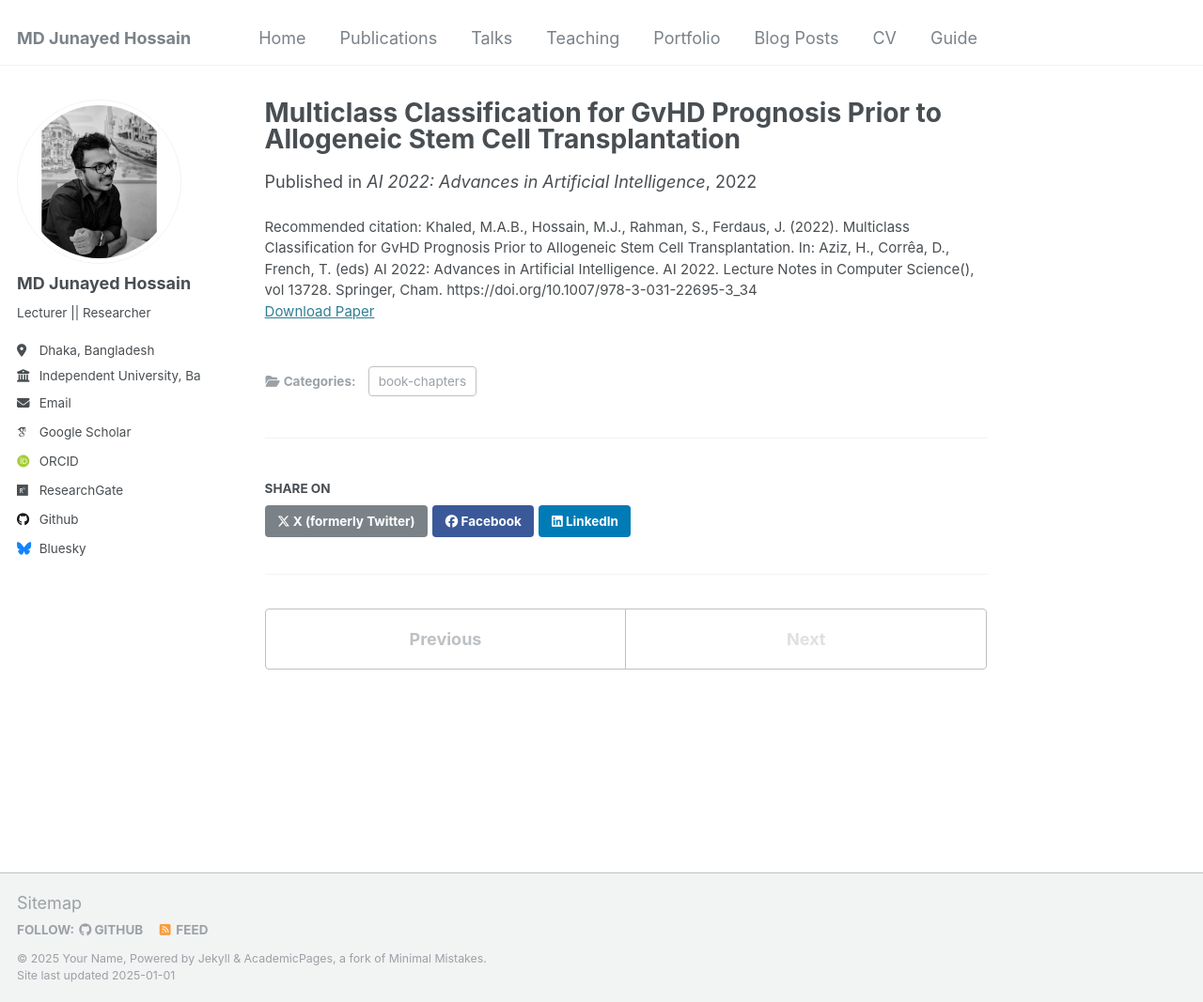
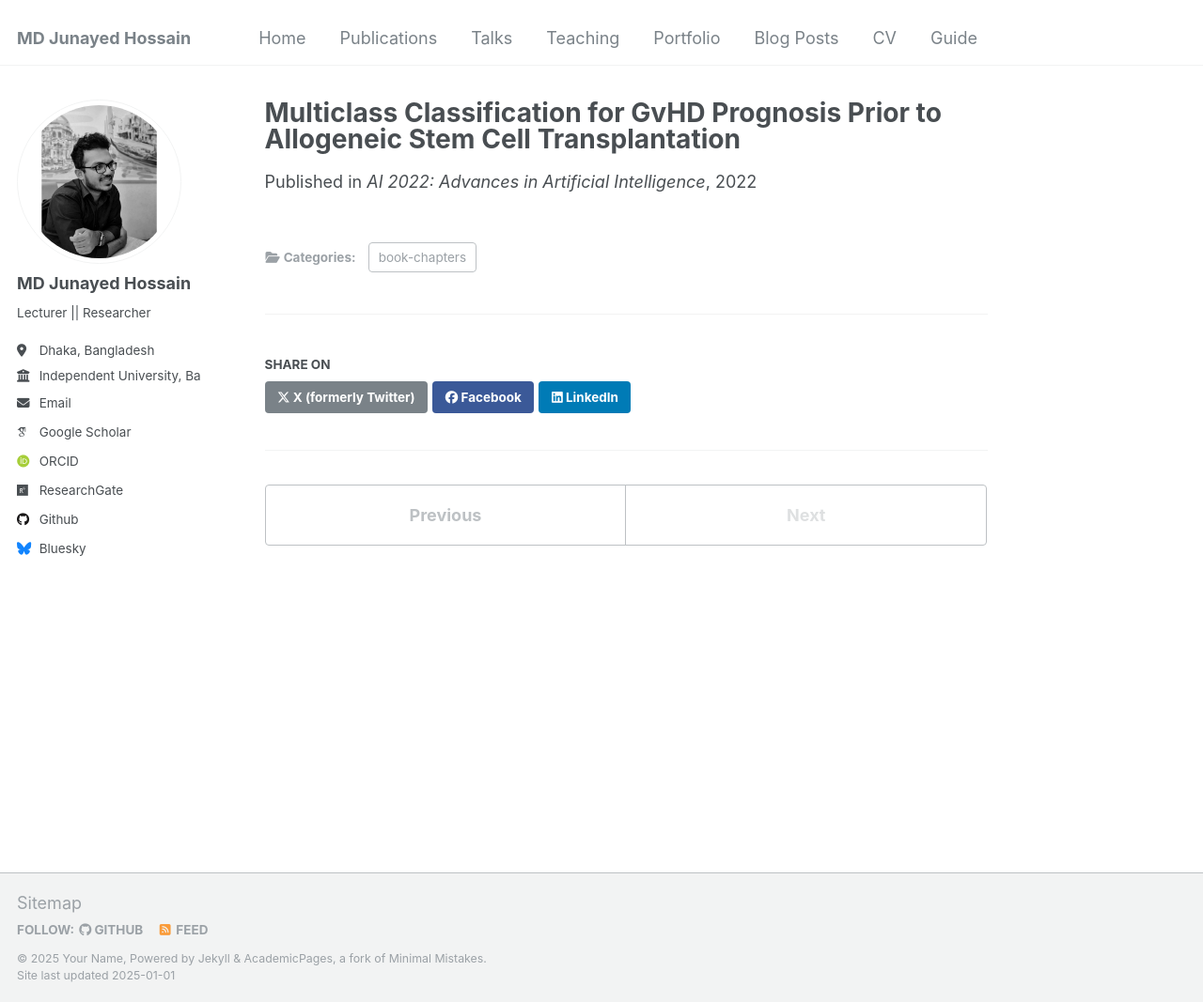
Before and after one commit to i-am-junayed/i-am-junayed.github.io, a Jekyll site: the page built from _publications/2024-02-17-paper-title-number-4.md, in a window 1280 px wide and 1067 px high. Shown: the whole window at 94% size. Built offline with Jekyll 4.4.1, drawn with Linux system fonts in a browser that asks for light colours; some web fonts are replaced.

Commit message:
Update 2024-02-17-paper-title-number-4.md

```diff
--- a/_publications/2024-02-17-paper-title-number-4.md
+++ b/_publications/2024-02-17-paper-title-number-4.md
@@ -7,5 +7,4 @@
 date: 2022-12-05
 venue: 'AI 2022: Advances in Artificial Intelligence'
 paperurl: '[http://academicpages.github.io/files/paper3.pdf](https://link.springer.com/chapter/10.1007/978-3-031-22695-3_34)'
-citation: 'Khaled, M.A.B., Hossain, M.J., Rahman, S., Ferdaus, J. (2022). Multiclass Classification for GvHD Prognosis Prior to Allogeneic Stem Cell Transplantation. In: Aziz, H., Corrêa, D., French, T. (eds) AI 2022: Advances in Artificial Intelligence. AI 2022. Lecture Notes in Computer Science(), vol 13728. Springer, Cham. https://doi.org/10.1007/978-3-031-22695-3_34'
 ---
```
